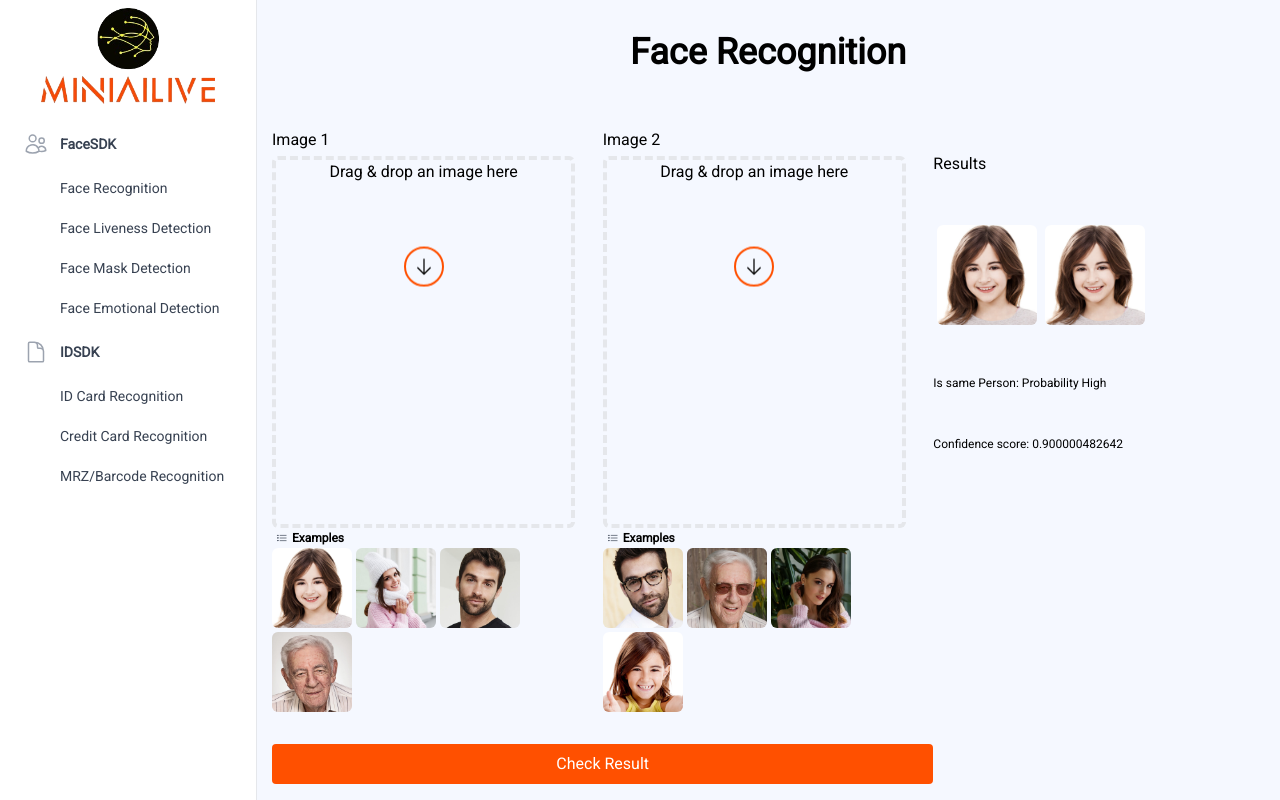
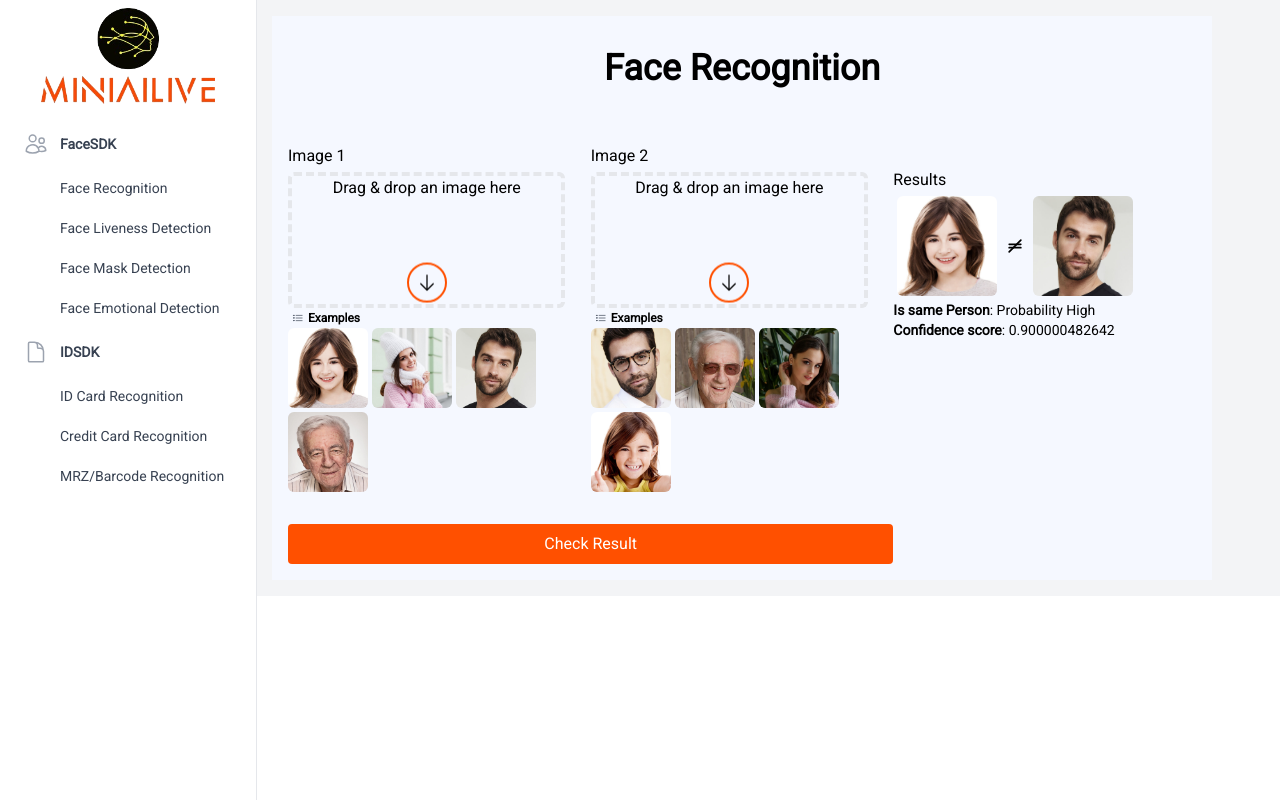
Before and after one commit to Hallcoder/miniAi, a Next.js app: page /face-recognition in a window 1280 px wide. Built offline with nearby package versions, Linux system fonts and the light colour scheme; no server answers.

Commit message:
[feat]: fix design

```diff
--- a/src/components/DropZone.tsx
+++ b/src/components/DropZone.tsx
@@ -45,8 +45,8 @@ function DropZone({ preview, selectedFile, setSelectedFile, setPreview }) {
             alt="Preview"
             width={0}
             height={0}
-            objectFit="contain"
-            className="w-full m-auto rounded-sm"
+            objectFit="cover"
+            className="w-5/6 h-5/6 mt-4 mb-1 m-auto rounded-sm"
           />
         </div>
       )}
--- /dev/null
+++ b/src/components/operator.tsx
@@ -0,0 +1,9 @@
+import {TbEqualNot,TbEqual} from "react-icons/tb";
+
+function Operator({areSame}) {
+    return ( <p className="text-xl">{
+        areSame ? <TbEqual />: <TbEqualNot />
+        }</p> );
+}
+
+export default Operator;
--- a/src/pages/face-recognition.tsx
+++ b/src/pages/face-recognition.tsx
@@ -2,30 +2,43 @@
 import React, { useCallback, useState } from "react";
 import { Accept, useDropzone } from "react-dropzone";
 import Image from "next/image";
-import sampleImage from "../../public/assets/images/faces/face1.jpg"
+import sampleImage from "../../public/assets/images/faces/face1.jpg";
 import DropZone from "@/components/DropZone";
 import ImageSamples from "@/components/ImageSamples";
-import image1 from "../../public/assets/images/faces/face1.jpg"
-import image2 from "../../public/assets/images/faces/face2.jpg"
-import image3 from "../../public/assets/images/faces/face3.jpg"
-import image4 from "../../public/assets/images/faces/face4.jpg"
-import image5 from "../../public/assets/images/faces/face5.jpg"
-import image6 from "../../public/assets/images/faces/face6.jpg"
-import image7 from "../../public/assets/images/faces/face7.jpg"
-import image8 from "../../public/assets/images/faces/face8.jpg"
-
+import image1 from "../../public/assets/images/faces/face1.jpg";
+import image2 from "../../public/assets/images/faces/face2.jpg";
+import image3 from "../../public/assets/images/faces/face3.jpg";
+import image4 from "../../public/assets/images/faces/face4.jpg";
+import image5 from "../../public/assets/images/faces/face5.jpg";
+import image6 from "../../public/assets/images/faces/face6.jpg";
+import image7 from "../../public/assets/images/faces/face7.jpg";
+import image8 from "../../public/assets/images/faces/face8.jpg";
+import Operator from "@/components/operator";
 
 const FaceRecognition = () => {
   const [preview, setPreview] = useState<string | null>(null);
   const [selectedFile, setSelectedFile] = useState<File | null>(null);
   const [preview2, setPreview2] = useState<string | null>(null);
   const [selectedFile2, setSelectedFile2] = useState<File | null>(null);
-  const images = [image1,image2,image3,image4,image5,image6,image7,image8];
+  const images = [
+    image1,
+    image2,
+    image3,
+    image4,
+    image5,
+    image6,
+    image7,
+    image8,
+  ];
 
   return (
-    <div className="flex flex-col items-stretch justify-between p-4 w-full h-screen bg-bgPlayground">
+    <div className="flex flex-col justify-between p-4 w-fit m-4 bg-bgPlayground">
       {/* Section 4: Content Area */}
-      <span className="min-h-[8vh] mt-4"><h1 className="font-semibold text-4xl flex items-center justify-center my-auto">Face Recognition</h1></span>
+      <span className="min-h-[8vh] mt-4">
+        <h1 className="font-semibold text-4xl flex items-center justify-center my-auto">
+          Face Recognition
+        </h1>
+      </span>
       <div className="flex mt-8 w-full justify-between h-full">
         <div className="flex flex-col flex-1 h-full w-full">
           <h2>Image 1</h2>
@@ -35,7 +48,11 @@ const FaceRecognition = () => {
             selectedFile={selectedFile}
             preview={preview}
           />
-          <ImageSamples images={images.slice(0,4)} setPreview={setPreview} setSelectedFile={setSelectedFile}/>
+          <ImageSamples
+            images={images.slice(0, 4)}
+            setPreview={setPreview}
+            setSelectedFile={setSelectedFile}
+          />
         </div>
         <div className="flex flex-col flex-1 h-full w-full">
           <h2>Image 2</h2>
@@ -45,11 +62,16 @@ const FaceRecognition = () => {
             selectedFile={selectedFile2}
             preview={preview2}
           />
-          <ImageSamples images={images.slice(4)} setPreview={setPreview2} setSelectedFile={setSelectedFile2}/>
+          <ImageSamples
+            images={images.slice(4)}
+            setPreview={setPreview2}
+            setSelectedFile={setSelectedFile2}
+          />
         </div>
         <div className="flex  mt-6 flex-col justify-between w-4/12 h-3/6">
           <h2>Results</h2>
-         { <span className="flex gap-2 p-1">
+          {
+            <span className="flex items-center gap-2 p-1">
               <Image
                 src={sampleImage}
                 alt="Image 2"
@@ -57,16 +79,22 @@ const FaceRecognition = () => {
                 height={50}
                 className="rounded-md"
               />
+              <Operator areSame={false} />
               <Image
-              src={sampleImage}
+                src={image3}
                 alt="Image 2"
                 width={100}
                 height={50}
                 className="rounded-md"
               />
-          </span>}
-            <p className="text-xs">Is same Person: Probability High</p>
-            <p className="text-xs">Confidence score: 0.900000482642</p>
+            </span>
+          }
+          <p className="text-sm">
+            <strong>Is same Person</strong>: Probability High
+          </p>
+          <p className="text-sm">
+            <strong>Confidence score</strong>: 0.900000482642
+          </p>
         </div>
       </div>
       <div className="mt-4 w-8/12">
```
Also changed, not shown: 1 other file (tests, documents, lock files or other folders). Lines whose indentation alone changed are shown as unchanged.
